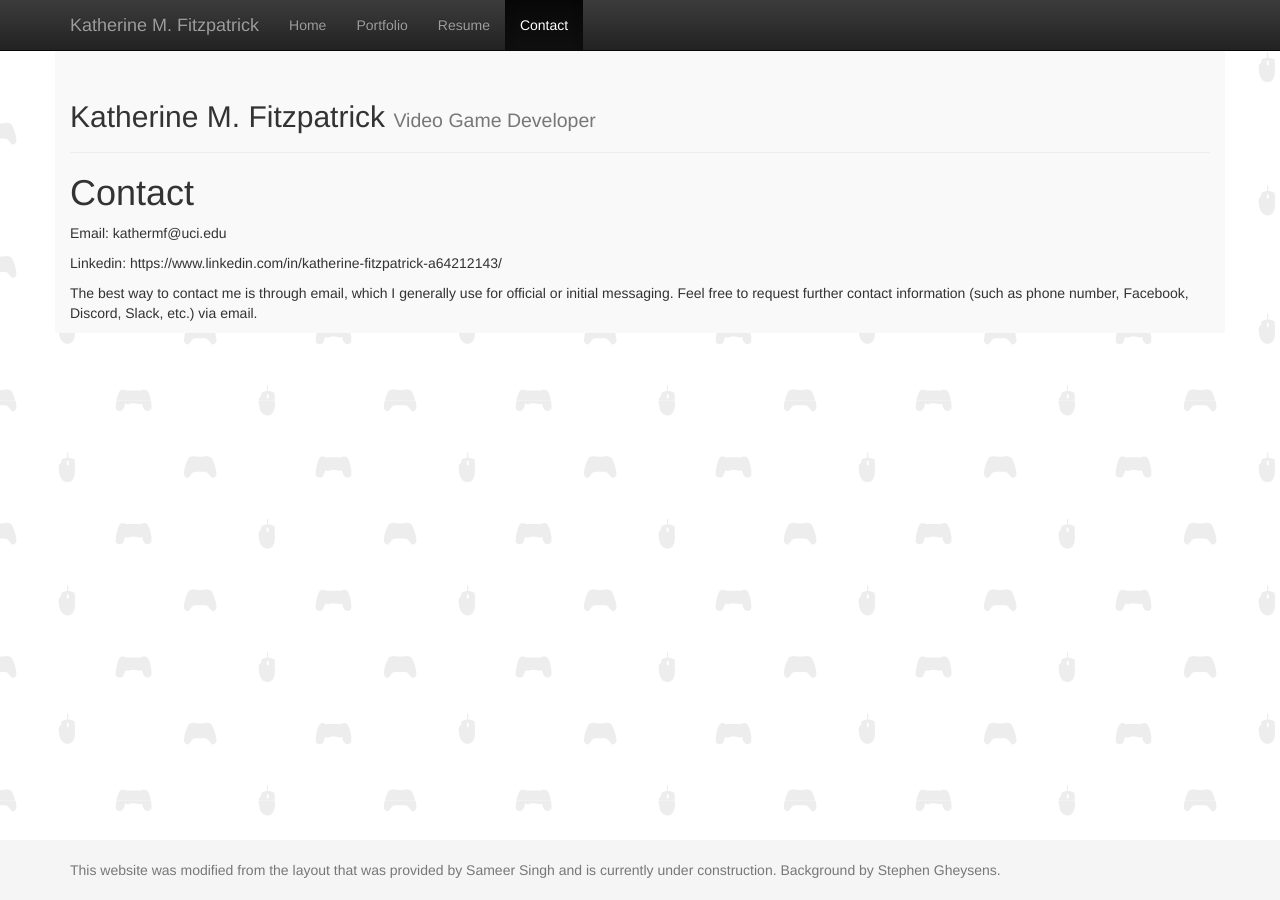
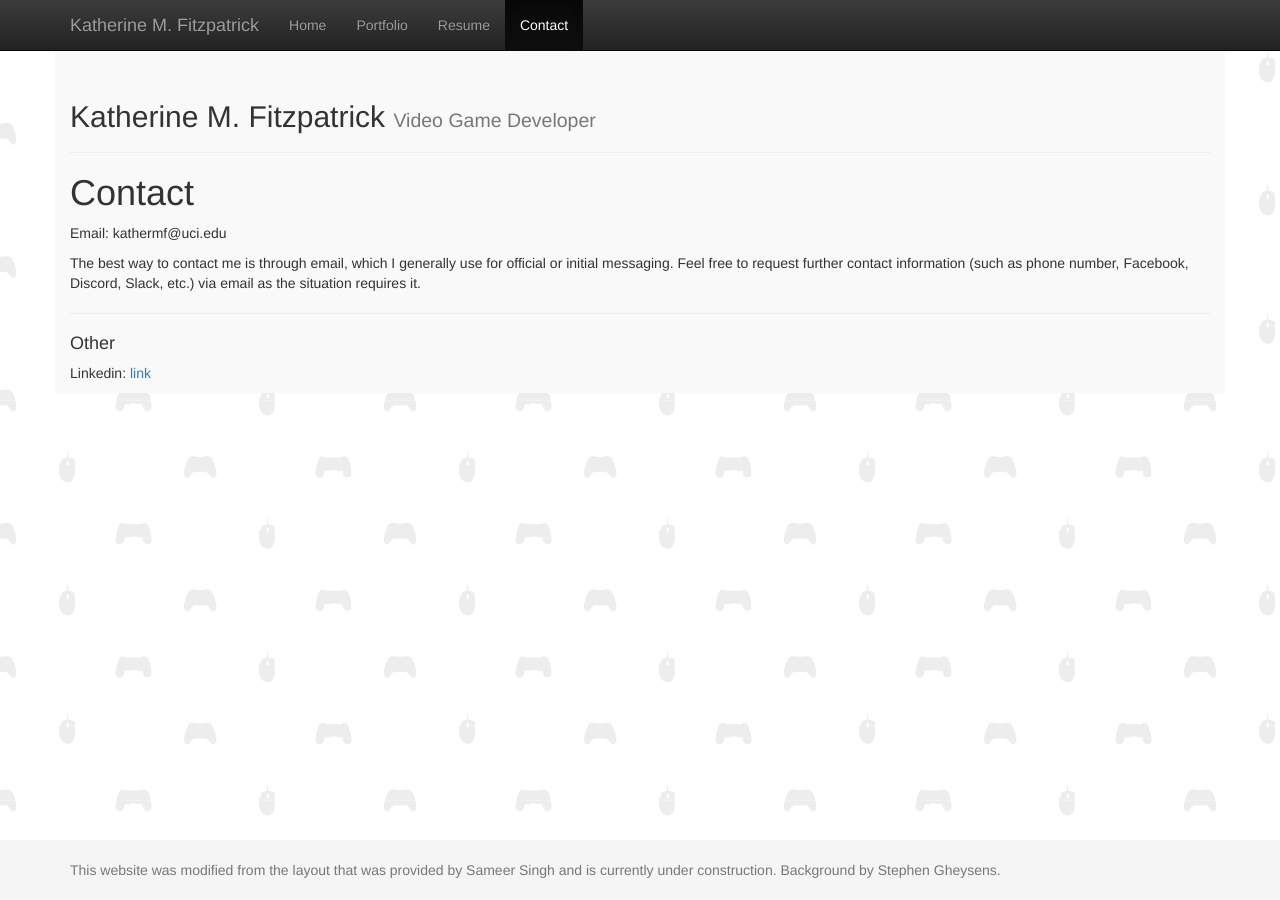
Before and after one commit to kathermf/kathermf.github.io, a Jekyll site: the page built from contact.md, in a window 1280 px wide. Built offline with Jekyll 4.4.1, drawn with Linux system fonts in a browser that asks for light colours.

Commit message:
Updated initial content on homepage, portfolio, and contact for more accuracy

```diff
--- a/contact.md
+++ b/contact.md
@@ -7,6 +7,10 @@ title:  Contact
 
 Email: kathermf@uci.edu
 
-Linkedin: https://www.linkedin.com/in/katherine-fitzpatrick-a64212143/
+The best way to contact me is through email, which I generally use for official or initial messaging. Feel free to request further contact information (such as phone number, Facebook, Discord, Slack, etc.) via email as the situation requires it.
 
-The best way to contact me is through email, which I generally use for official or initial messaging. Feel free to request further contact information (such as phone number, Facebook, Discord, Slack, etc.) via email.
+---
+
+#### Other
+
+Linkedin: [link](https://www.linkedin.com/in/katherine-fitzpatrick-a64212143/)
```
Also changed, not shown: index.md (+8 -1 lines), portfolio.md (+3 -1 lines), images/untitled.JPG (added).
